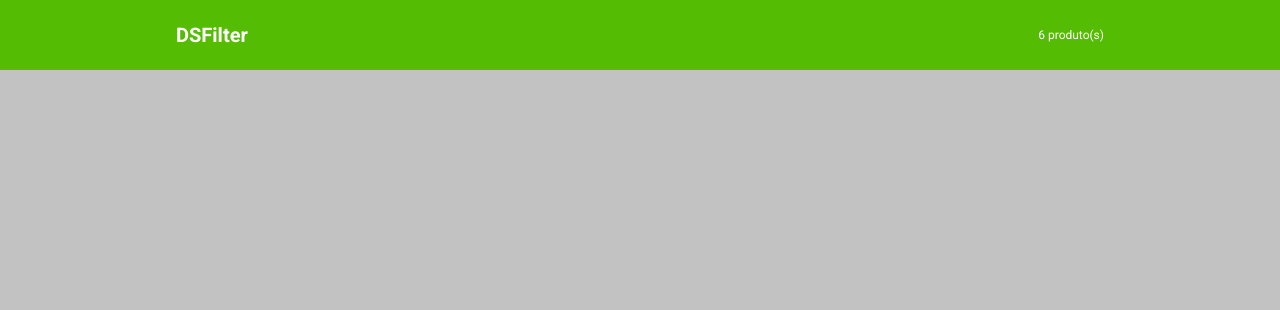
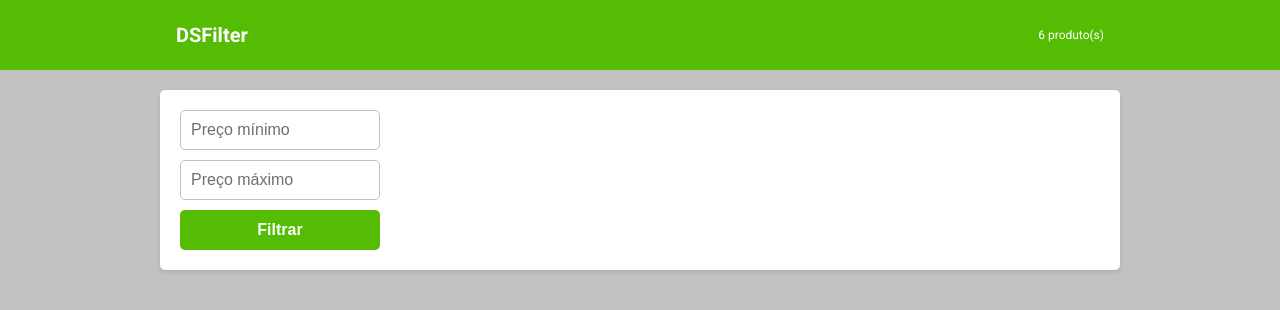
Before and after one commit to solucaoerp/dsfilter, a React (Vite) app: page / in a window 1280 px wide. Shown: the top 310 px of the page. Built offline with nearby package versions, Linux system fonts and the light colour scheme.

Commit message:
Card and Filter Component

```diff
--- a/src/App.tsx
+++ b/src/App.tsx
@@ -1,9 +1,16 @@
+import Card from "./components/common/Card";
+import Filter from "./components/common/Filter";
 import Header from "./components/common/Header";
 
 export default function App() {
   return (
     <>
       <Header />
+      <main>
+        <Card>
+          <Filter />
+        </Card>
+      </main>
     </>
   )
 }
--- /dev/null
+++ b/src/components/common/Card/Card.module.css
@@ -0,0 +1,11 @@
+.card {
+    width: 100%;
+    max-width: 960px;
+    margin: 0 auto;
+    border-radius: 5px;
+    background-color: var(--color-card-background);
+    padding: 20px;
+    box-shadow: 0 2px 4px rgba(0, 0, 0, 0.1);
+    margin-top: 20px;
+    margin-bottom: 20px;
+}
--- /dev/null
+++ b/src/components/common/Card/index.tsx
@@ -0,0 +1,9 @@
+import styles from './Card.module.css';
+
+interface CardProps {
+    children: React.ReactNode; // Tipo para qualquer elemento filho válido em React
+}
+
+export default function Card({ children }: CardProps) {
+    return <div className={styles.card}>{children}</div>;
+}
--- /dev/null
+++ b/src/components/common/Filter/Filter.module.css
@@ -0,0 +1,41 @@
+.filterForm {
+    display: flex;
+    flex-direction: column;
+    gap: 10px;
+    align-items: flex-start;
+}
+
+.inputField {
+    width: 200px;
+    height: 40px;
+    border-radius: 5px;
+    border: 1px solid var(--color-page-background);
+    background: var(--color-card-background);
+    padding: 10px;
+    font-size: 16px;
+    font-weight: 400;
+    outline: none;
+    color: var(--color-subtitles);
+}
+
+.inputField::placeholder {
+    color: var(--color-subtitles);
+}
+
+.inputField:focus {
+    border-color: var(--color-monetary-values);
+}
+
+.filterButton {
+    width: 200px;
+    height: 40px;
+    border-radius: 5px;
+    background: var(--color-monetary-values);
+    color: var(--color-card-background);
+    border: none;
+    cursor: pointer;
+    transition: 0.2s;
+    font-size: 16px;
+    font-weight: 700;
+    outline: none;
+}
--- /dev/null
+++ b/src/components/common/Filter/index.tsx
@@ -0,0 +1,46 @@
+import { useState } from 'react';
+import styles from './Filter.module.css';
+import { ChangeEventTypeCustom, FormEventTypeCustom } from '../../../utils/TypesEvents';
+import { FilterData } from '../../../types/FilterTypes';
+
+export default function Filter() {
+    const [filterData, setFilterData] = useState<FilterData>({});
+
+    function handleInputChange(event: ChangeEventTypeCustom) {
+        const value = event.target.value === '' ? undefined : parseFloat(event.target.value);
+        const name = event.target.name as keyof FilterData;
+        setFilterData({ ...filterData, [name]: value });
+    }
+
+    function handleSubmit(event: FormEventTypeCustom) {
+        event.preventDefault();
+        const minValue = filterData.minPrice ?? 0;
+        const maxValue = filterData.maxPrice ?? Number.MAX_VALUE;
+
+        console.log('Filtrando valores entre:', minValue, 'e', maxValue);
+    }
+
+    return (
+        <form className={styles.filterForm} onSubmit={handleSubmit}>
+            <input
+                name="minPrice"
+                className={styles.inputField}
+                type="number"
+                placeholder="Preço mínimo"
+                value={filterData.minPrice ?? ''}
+                onChange={handleInputChange}
+            />
+            <input
+                name="maxPrice"
+                className={styles.inputField}
+                type="number"
+                placeholder="Preço máximo"
+                value={filterData.maxPrice ?? ''}
+                onChange={handleInputChange}
+            />
+            <button className={styles.filterButton} type="submit">
+                Filtrar
+            </button>
+        </form>
+    );
+}
--- /dev/null
+++ b/src/types/FilterTypes/index.ts
@@ -0,0 +1,4 @@
+export type FilterData = {
+    minPrice?: number;
+    maxPrice?: number;
+};
--- /dev/null
+++ b/src/utils/TypesEvents/index.ts
@@ -0,0 +1,4 @@
+import { ChangeEvent, FormEvent } from 'react';
+
+export type FormEventTypeCustom = FormEvent<HTMLFormElement>;
+export type ChangeEventTypeCustom = ChangeEvent<HTMLInputElement>;
```
